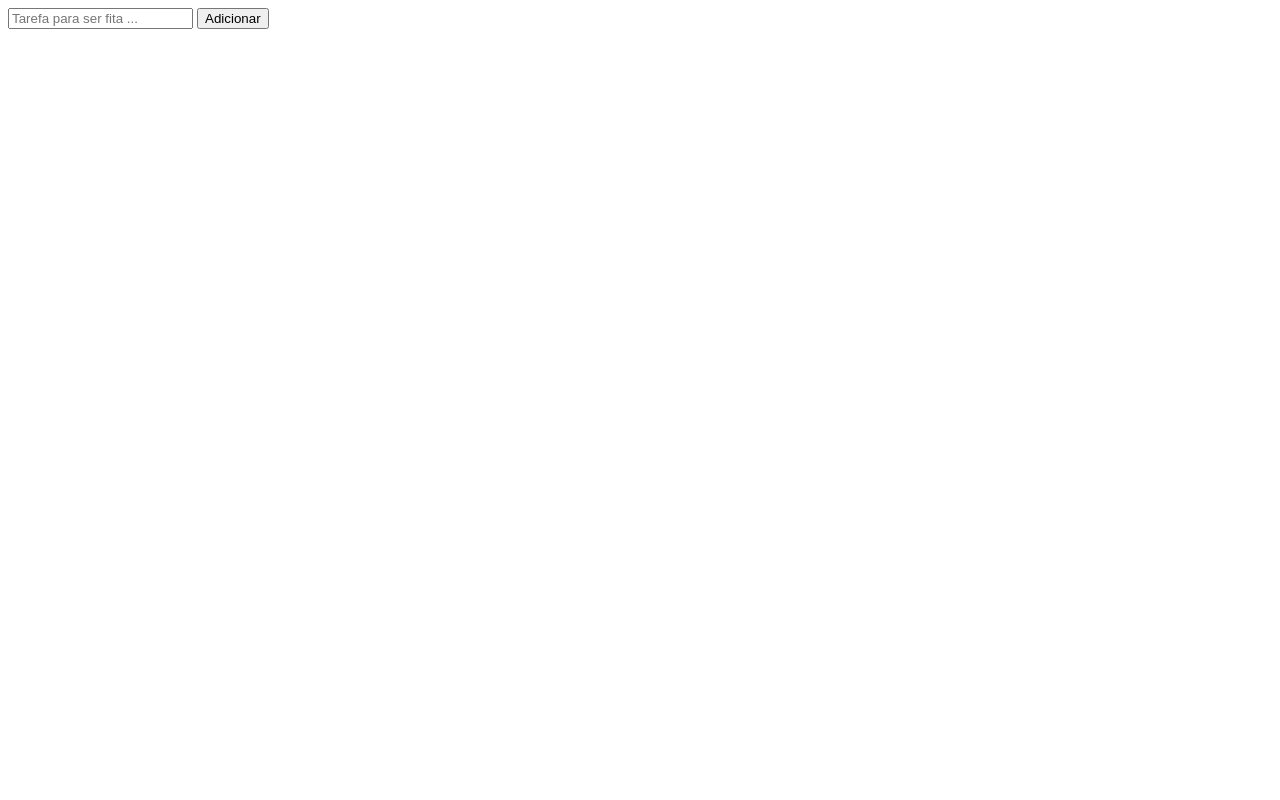
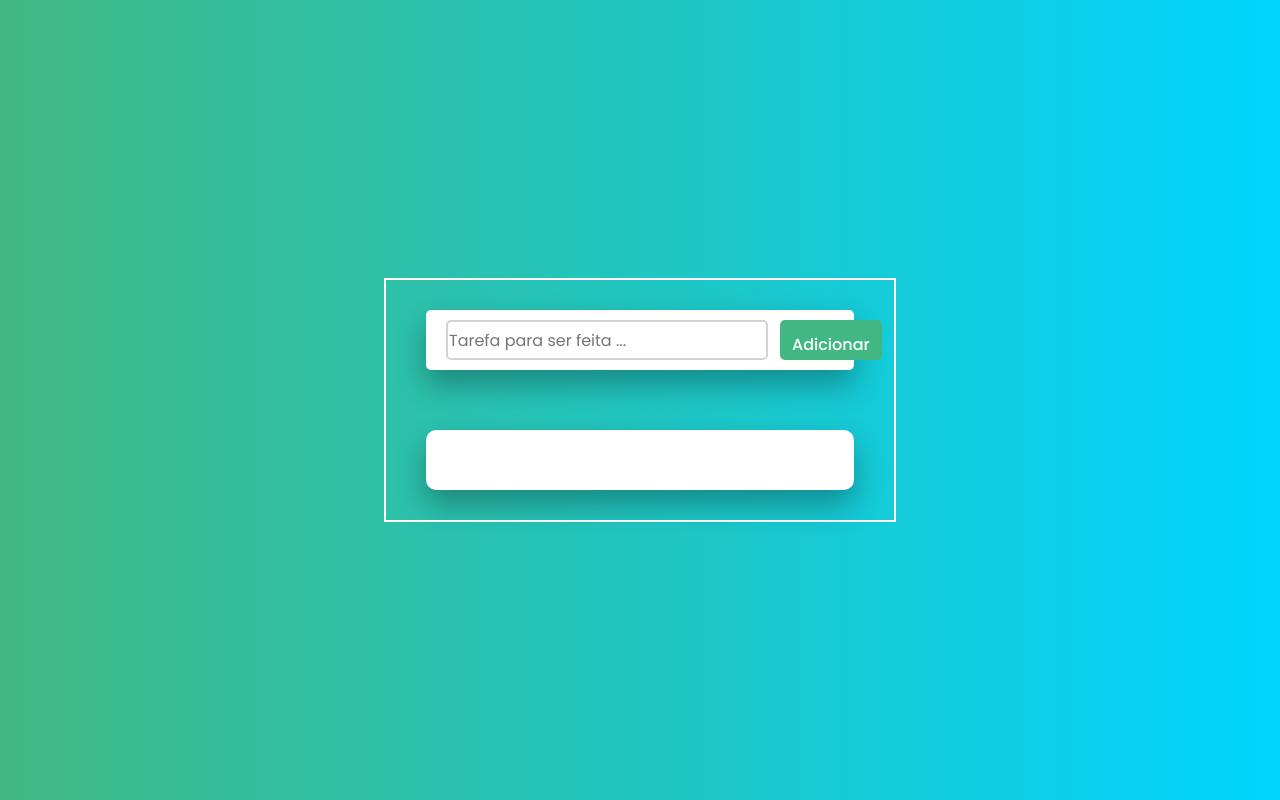
Before and after one commit to SauloMaia01/Projeto-criando-uma-LISTA-DE-TAREFAS, a plain HTML site: page index.html in a window 1280 px wide. Drawn offline with Linux system fonts and the light colour scheme.

Commit message:
Fnalização do CSS

```diff
--- a/index.html
+++ b/index.html
@@ -6,18 +6,26 @@
     <meta name="viewport" content="width=device-width, initial-scale=1.0">
     <title>Lista de Tarefas</title>
 
+    <link rel="preconnect" href="https://fonts.googleapis.com">
+    <link rel="preconnect" href="https://fonts.gstatic.com" crossorigin>
+    <link href="https://fonts.googleapis.com/css2?family=Poppins:ital,wght@0,400;0,500;1,700&display=swap" rel="stylesheet">
+
     <link rel="stylesheet" href="style.css">
+
 </head>
 <body>
     <div class="container">
-        <input
-            type="text"
-            class="new-task-input"
-            placeholder="Tarefa para ser fita ..."
-        />
+        <div class="new-task-container">
+            <input
+                type="text"
+                class="new-task-input"
+                placeholder="Tarefa para ser feita ..."
+            />
 
-        <button class="new-task-button">Adicionar</button>
+            <button class="new-task-button">Adicionar</button>
+        </div>
         <div class="tasks-container"></div>
+
     </div>
 
     <script src="script.js"></script>
--- a/style.css
+++ b/style.css
@@ -0,0 +1,71 @@
+*{
+    margin: 0;
+    padding: 0;
+    box-sizing: border-box;
+    font-family: 'Poppins', sans-serif;
+}
+
+body {
+    height: 100vh;
+    background: linear-gradient(
+        90deg,
+        rgba(65, 184, 131, 1) 0%,
+        rgba(0, 212, 255, 1) 100%
+    );
+    display: flex;
+    align-items: center;
+    justify-content: center;
+}
+
+.container {
+    border: 2px solid #fff;
+    padding: 30px 40px;
+    width: 40%;
+    min-width: 500px;
+}
+
+.new-task-container {
+    background-color: #fff;
+    padding: 10px 20px;
+    border-radius: 5px;
+    box-shadow: 0 15px 30px rgba(0, 0, 0, 0.3);
+    display: flex;
+}
+
+.new-task-input {
+    flex: 3;
+    font-size: 1rem;
+    border: 2px solid #d1d3d4;
+    border-radius: 5px;
+    padding: 1px;
+    font-weight: 400;
+}
+
+ /* FOCUS: aplicada quando um elemento recebe foco, o que pode ocorrer quando o usuário seleciona o elemento utilizando o teclado ou ativando o mesmo com o mouse */
+.new-task-input:focus {
+    outline: none;
+    border-color: #41b883;
+}
+
+.new-task-button {
+    flex: 1;
+    border-radius: 5px;
+    font-weight: 500;
+    height: 40px;
+    font-size: 1rem;
+    border: none;
+    background-color: #41b883;
+    color: #fff;
+    padding: 12px;
+    margin-left: 12px;
+    cursor: pointer;
+}
+
+.tasks-container {
+    background-color: #fff;
+    padding: 30px 20px;
+    margin-top: 60px;
+    border-radius: 10px;
+    box-shadow: 0 15px 30px rgba(0, 0, 0, 0.3);
+    width: 100%;
+}
```
